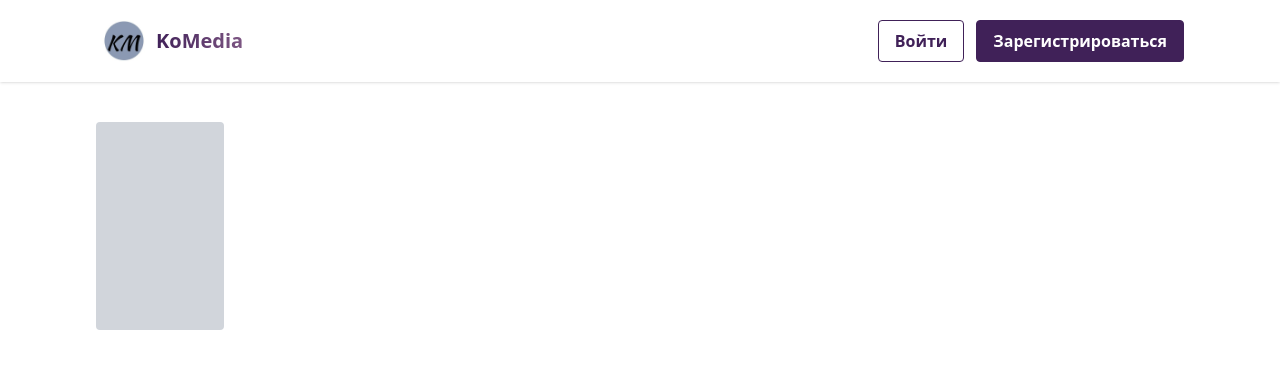
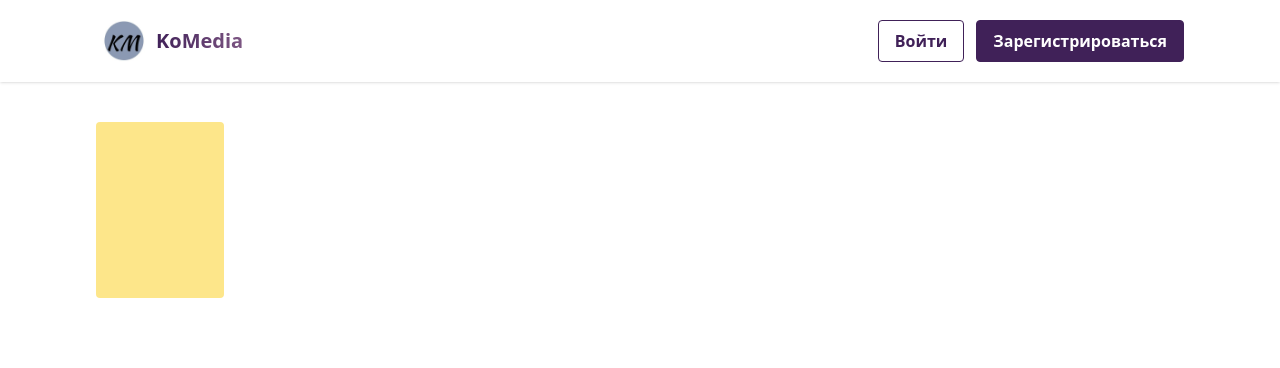
Before and after one commit to sssalias/tech, a React (Create React App) app: page / in a window 1280 px wide. Shown: the top 368 px of the page. Built offline with nearby package versions, Linux system fonts and the light colour scheme.

Commit message:
Created widgets module

```diff
--- a/src/pages/IndexPage/IndexPage.tsx
+++ b/src/pages/IndexPage/IndexPage.tsx
@@ -1,6 +1,6 @@
 import React from 'react';
 import {BaseLayout} from "shared/app/ui";
-import {ImageCard} from 'widgets'
+import {ImageCard} from "widgets/image/index";
 
 
 const IndexPage = () => {
--- a/src/widgets/ImageCard/ImageCard.tsx
+++ b/src/widgets/image/ImageCard/ImageCard.tsx
@@ -2,7 +2,7 @@ import React from 'react';
 
 const ImageCard = () => {
     return (
-        <div className='h-52 w-32 bg-gray-300 rounded'>
+        <div className='h-44 w-32 bg-amber-200 rounded'>
 
         </div>
     );
--- /dev/null
+++ b/src/widgets/image/index.tsx
@@ -0,0 +1,5 @@
+import ImageCard from "./ImageCard/ImageCard";
+
+export {
+    ImageCard
+}
--- a/src/widgets/index.tsx
+++ /dev/null
@@ -1,5 +0,0 @@
-import ImageCard from "widgets/ImageCard/ImageCard";
-
-export {
-    ImageCard
-}
```
